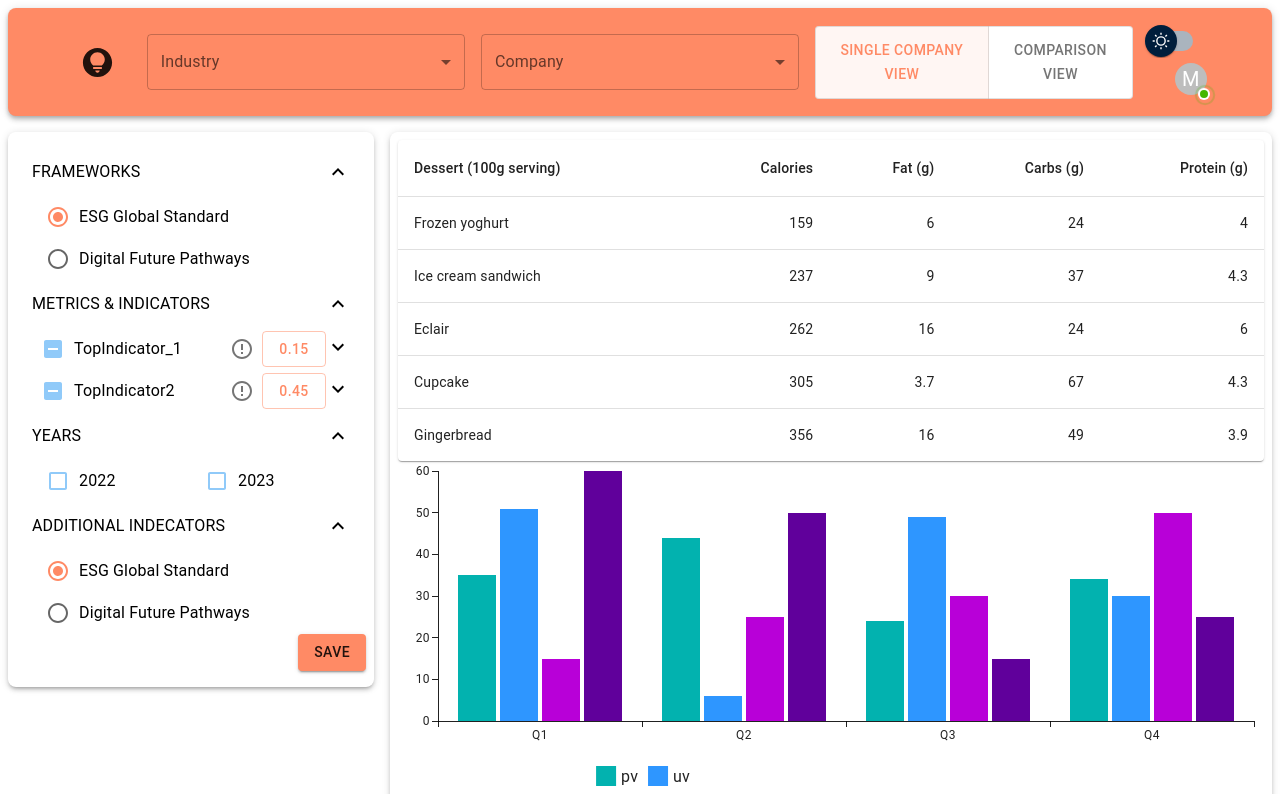
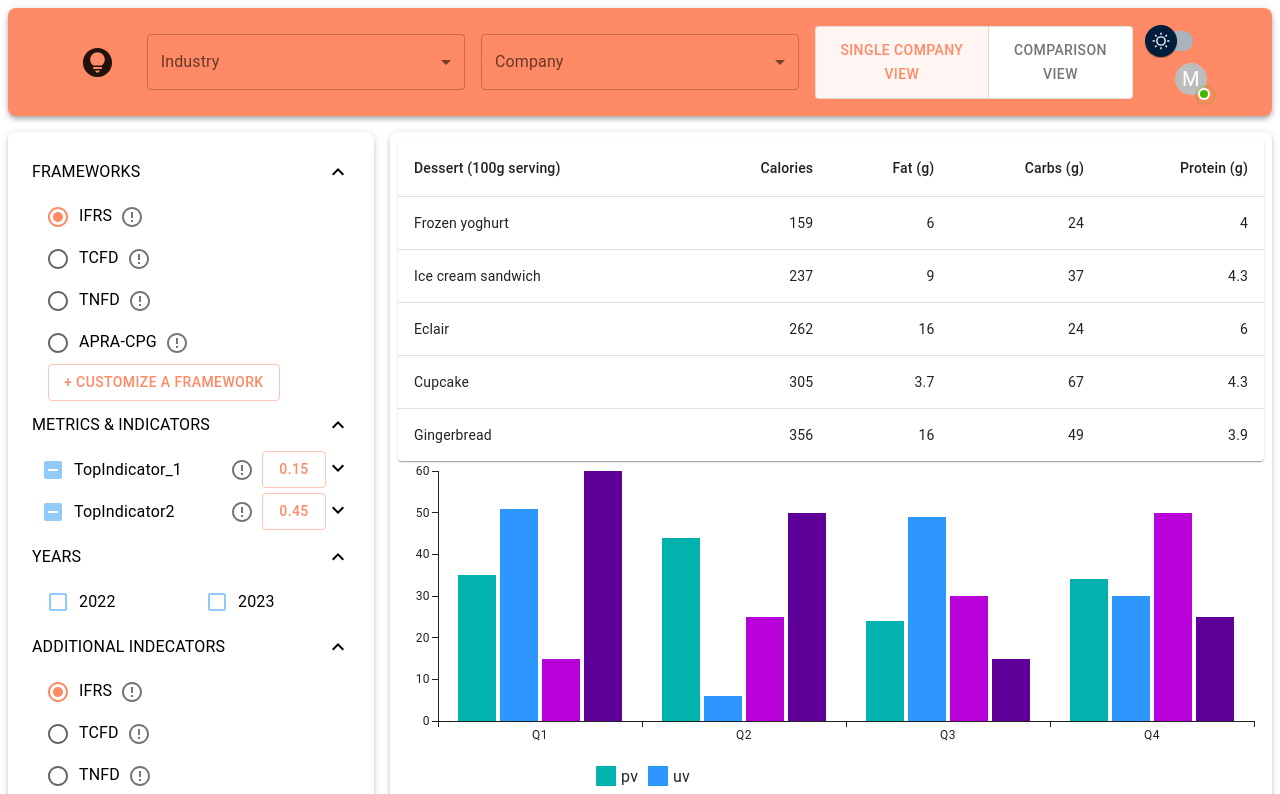
Before and after one commit to COMP9900-24T1-Nullbody/frontend, a React (Create React App) app: page /main in a window 1280 px wide. Shown: the top 794 px of the page. Built offline with nearby package versions, Linux system fonts and the light colour scheme.

Commit message:
添加customize framework按钮

```diff
--- a/src/components/CollapseSiders/Frameworks/Frameworks.jsx
+++ b/src/components/CollapseSiders/Frameworks/Frameworks.jsx
@@ -7,7 +7,7 @@ import ExpandLess from "@mui/icons-material/ExpandLess";
 import ExpandMore from "@mui/icons-material/ExpandMore";
 
 import FrameworkOptions from "./FrameworksOptions";
-import { Box } from "@mui/material";
+import { Box, Button } from "@mui/material";
 
 export default function CollapseFrameworks() {
   const [open, setOpen] = React.useState(true);
@@ -18,14 +18,21 @@ export default function CollapseFrameworks() {
 
   return (
     <Box>
+      <Box>
         <ListItemButton onClick={handleClick}>
           <ListItemText primary="FRAMEWORKS" />
           {open ? <ExpandLess /> : <ExpandMore />}
         </ListItemButton>
+      </Box>
 
+      <Box>
         <Collapse in={open} timeout="auto" unmountOnExit>
           <FrameworkOptions />
+          <Box sx={{ pl: 4 }}>
+            <Button variant="outlined">+ Customize A Framework</Button>
+          </Box>
         </Collapse>
+      </Box>
     </Box>
   );
 }
--- a/src/components/CollapseSiders/Frameworks/FrameworksOptions.jsx
+++ b/src/components/CollapseSiders/Frameworks/FrameworksOptions.jsx
@@ -4,20 +4,61 @@ import Radio from "@mui/material/Radio";
 import RadioGroup from "@mui/material/RadioGroup";
 import FormControlLabel from "@mui/material/FormControlLabel";
 import FormControl from "@mui/material/FormControl";
+import { IconButton, Tooltip } from "@mui/material";
+
+import ErrorOutlineOutlinedIcon from "@mui/icons-material/ErrorOutlineOutlined";
 
 export default function FrameworkOptions() {
   return (
     <FormControl>
-      <RadioGroup defaultValue="esg" sx={{ pl: 4 }}>
+      <RadioGroup defaultValue="IFRS" sx={{ pl: 4 }}>
         <FormControlLabel
-          value="esg"
+          value="IFRS"
           control={<Radio />}
-          label="ESG Global Standard"
+          label={
+            <Tooltip title="International Financial Reporting Standards">
+              IFRS
+              <IconButton>
+                <ErrorOutlineOutlinedIcon />
+              </IconButton>
+            </Tooltip>
+          }
         />
         <FormControlLabel
-          value="dfp"
+          value="TCFD"
           control={<Radio />}
-          label="Digital Future Pathways"
+          label={
+            <Tooltip title="Task Force on Climate-related Financial Disclosures">
+              TCFD
+              <IconButton>
+                <ErrorOutlineOutlinedIcon />
+              </IconButton>
+            </Tooltip>
+          }
+        />
+        <FormControlLabel
+          value="TNFD"
+          control={<Radio />}
+          label={
+            <Tooltip title="Task Force on Nature-related Financial Disclosures">
+              TNFD
+              <IconButton>
+                <ErrorOutlineOutlinedIcon />
+              </IconButton>
+            </Tooltip>
+          }
+        />
+        <FormControlLabel
+          value="APRA-CPG"
+          control={<Radio />}
+          label={
+            <Tooltip title="Australian Prudential Regulation Authority - Corporate Governance Practice Guide">
+              APRA-CPG
+              <IconButton>
+                <ErrorOutlineOutlinedIcon />
+              </IconButton>
+            </Tooltip>
+          }
         />
       </RadioGroup>
     </FormControl>
```
Also changed, not shown: src/components/CollapseSiders/Frameworks/CustomizeButton.jsx (added, +60 -0 lines). Lines whose indentation alone changed are shown as unchanged.
